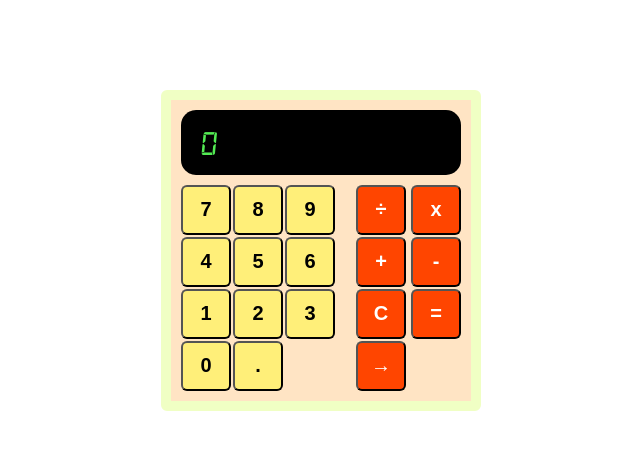
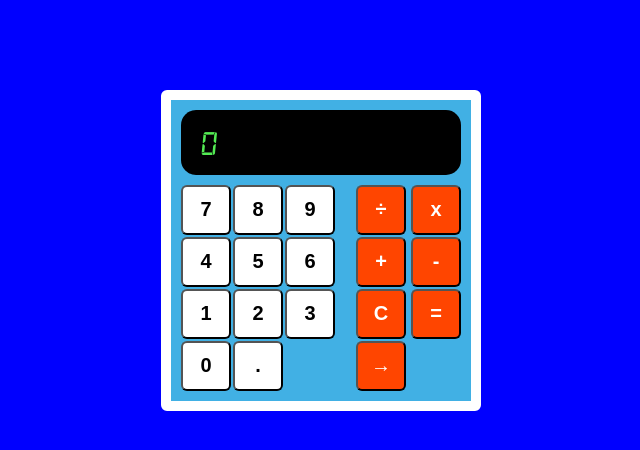
Before and after one commit to metascifi/calculator-, a plain HTML site: page index.html in a window 1280 px wide. Shown: the whole page, without its empty margins (319-959 px from the left). Drawn offline with Linux system fonts and the light colour scheme.

Commit message:
Change app color scheme

```diff
--- a/styles.css
+++ b/styles.css
@@ -14,14 +14,15 @@ body {
     justify-content: center;
     align-items: center;
     height: 500px;
+    background-color: blue;
 }
 
 #calculator-body {
     max-width: 320px;
     display: flex;
-    background-color: bisque;
+    background-color: rgb(65, 176, 228);
     padding: 10px;
-    border: 10px solid rgb(240, 255, 196);
+    border: 10px solid rgb(255, 255, 255);
     border-radius: 6px;
 }
 
@@ -72,7 +73,7 @@ body {
 }
 
 #numbers-panel button {
-    background-color: rgb(255, 239, 121);
+    background-color: rgb(255, 255, 255);
     font-size: 20px;
     font-weight: 800;
 }
```
